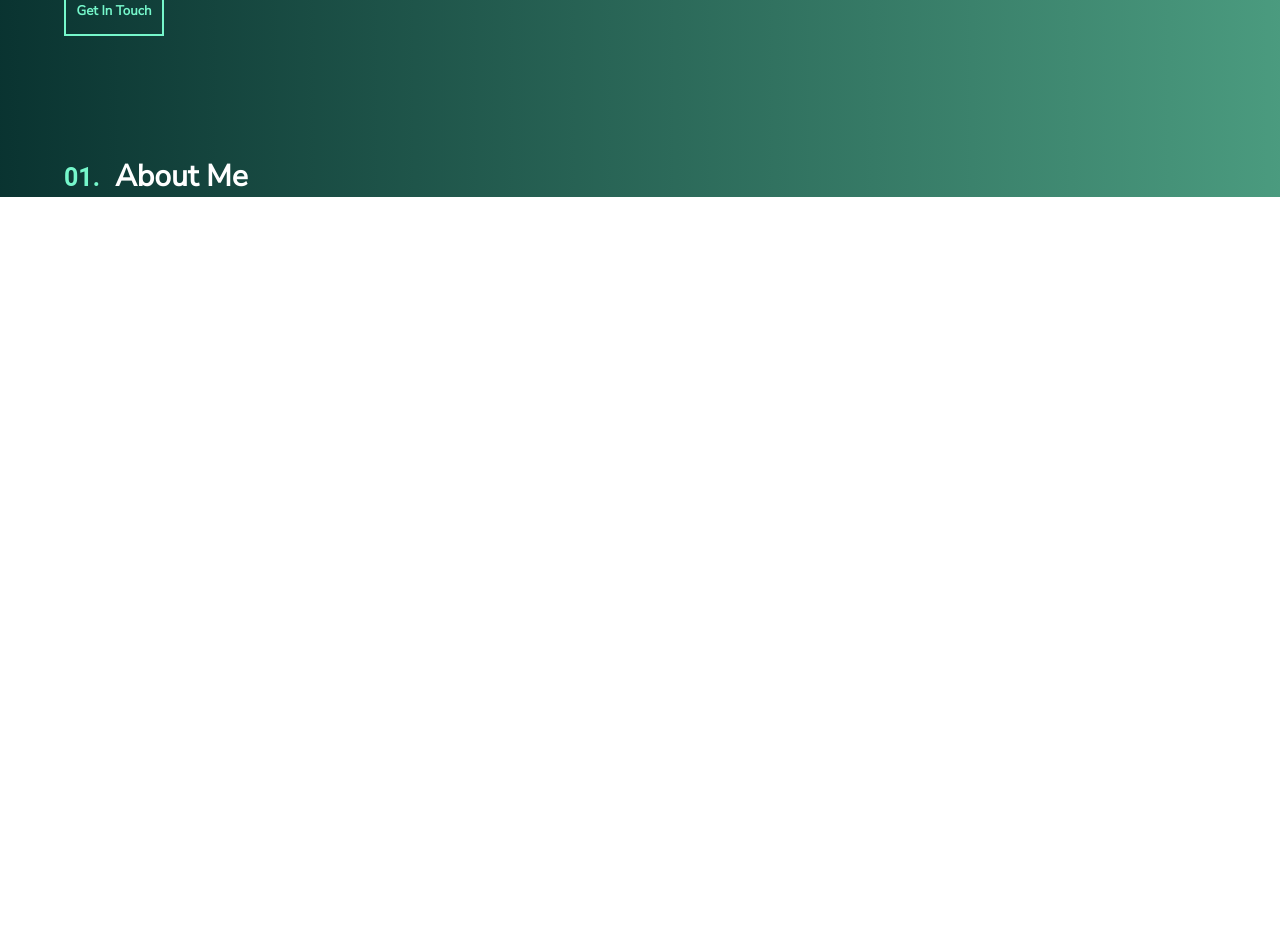
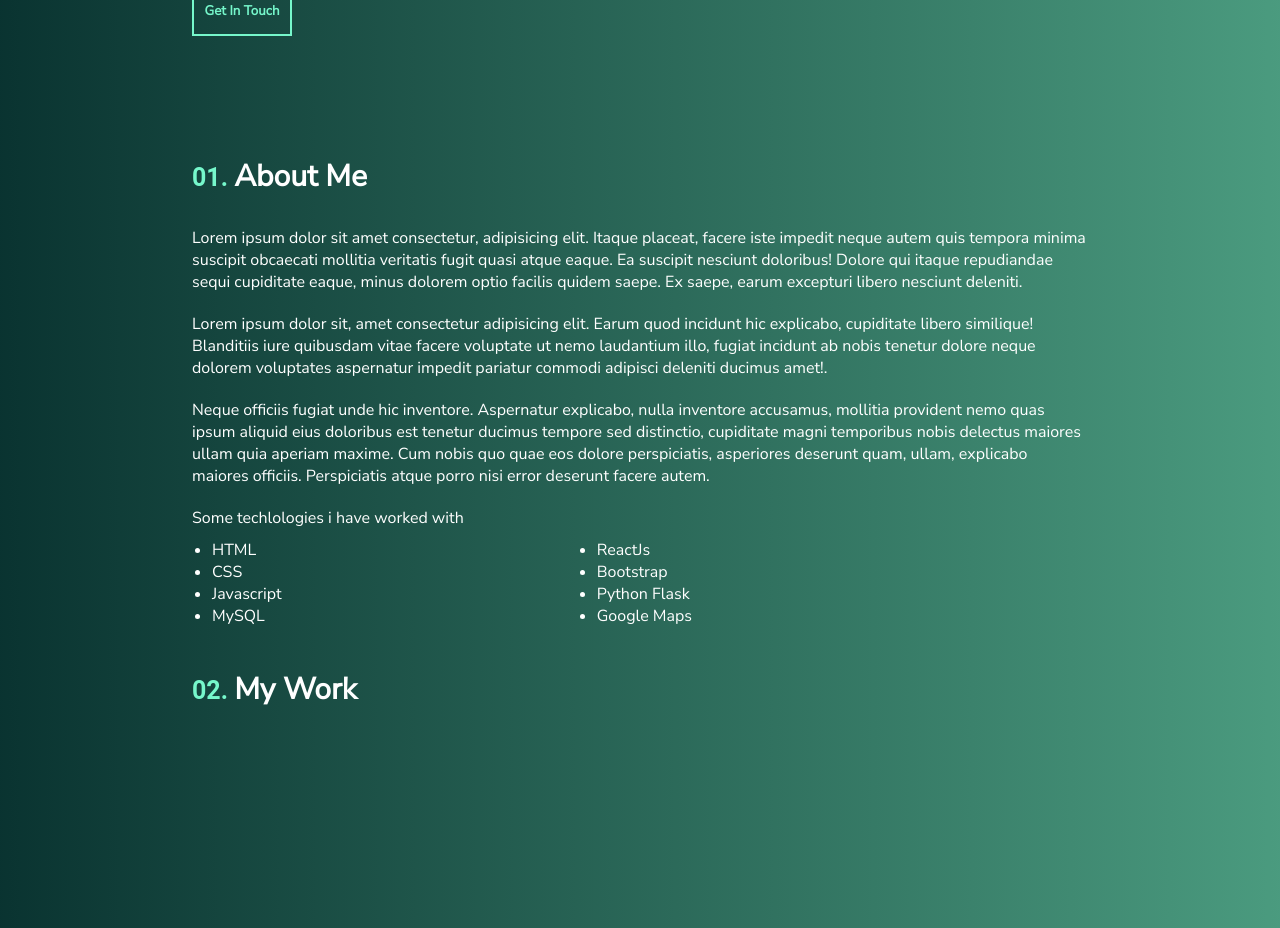
Before and after one commit to godman-codes/portfolio, a React (Create React App) app: page / in a window 1280 px wide. Shown: the part 660-1588 px from the top of the page. Before the commit the page ends 857 px from the top, so only its background shows below. Built offline with nearby package versions, Linux system fonts and the light colour scheme.

Commit message:
fixed some bugs created an information paragraph to talk more about my self and my stack and started a component to show my recent work

```diff
--- a/src/GlobalStyles.js
+++ b/src/GlobalStyles.js
@@ -17,7 +17,8 @@ export const GlobalStyle = createGlobalStyle`
 
 body {
    margin: 0;
-   padding: 0 5%;
+   color: white;
+   padding: 0 15%;
    background: hsla(159, 35%, 45%, 1);
    background: linear-gradient(180deg, hsla(159, 35%, 45%, 1) 0%, hsla(176, 68%, 12%, 1) 100%);
    background: -moz-linear-gradient(180deg, hsla(159, 35%, 45%, 1) 0%, hsla(176, 68%, 12%, 1) 100%);
@@ -37,11 +38,39 @@ body {
    @font-face {
       font-family: 'Nunito Sans';
       src: url(Nunito_sans/NunitoSans-Regular.ttf);
-}
+   }
 
    p{
       font-size: 1rem;
       color: white;
    }
+   @media screen and (max-width: 900px) {
+      padding: 0 5%;
+      h1 {
+      font-size: 1.7rem;
+   }
+
+   h3 {
+      font-size: 1.0rem;
+
+   }
+   p{
+      font-size: 0.9rem;
+   }
+   }
+   @media screen and (max-width: 768px) {
+      padding: 0 3%;
+      h1 {
+      font-size: 1.4rem;
+   }
+
+   h3 {
+      font-size: 1.0rem;
+
+   }
+   p{
+      font-size: 0.9rem;
+   }
+   }
 }
 `;
--- a/src/components/Home.js
+++ b/src/components/Home.js
@@ -4,14 +4,27 @@ import ProfilePicture from "./ProfilePicture";
 import Profile from "../images/profile2.jpg";
 import Infobar from "./Infobar";
 import Subtopic from "./Subtopic";
+import Infobar2 from "./infobar2";
 
 const Home = () => {
    return (
       <>
          <Navbar />
-         <ProfilePicture image={Profile} />
+         <ProfilePicture image={Profile} text="Godman profile picture" />
          <Infobar />
          <Subtopic index="01" subTopic="About Me" />
+         <Infobar2 />
+         <br />
+         <Subtopic index="02" subTopic="My Work" />
+         <br />
+         <br />
+         <br />
+         <br />
+         <br />
+         <br />
+         <br />
+         <br />
+         <br />
       </>
    );
 };
--- /dev/null
+++ b/src/components/MyWorks/MyWorks.styles.js
@@ -0,0 +1,4 @@
+import styled from "styled-components";
+
+export const Wrapper = styled.div``;
+export const Content = styled.div``;
--- a/src/components/ProfilePicture/ProfilePicture.styles.js
+++ b/src/components/ProfilePicture/ProfilePicture.styles.js
@@ -8,7 +8,6 @@ export const Wrapper = styled.div`
    margin: 0px;
 `;
 export const Picture = styled.img`
-   background-color: aqua;
    width: 250px;
    height: 250px;
    border-radius: 50%;
--- a/src/components/ProfilePicture/index.js
+++ b/src/components/ProfilePicture/index.js
@@ -1,10 +1,10 @@
 import React from "react";
 import { Wrapper, Picture } from "./ProfilePicture.styles";
 
-const ProfilePicture = ({ image }) => {
+const ProfilePicture = ({ image, text }) => {
    return (
       <Wrapper>
-         <Picture src={image} alt="Godman" />
+         <Picture src={image} alt={text} />
       </Wrapper>
    );
 };
--- a/src/components/Subtopic/Subtopic.styles.js
+++ b/src/components/Subtopic/Subtopic.styles.js
@@ -1,7 +1,6 @@
 import styled from "styled-components";
 
 export const Content = styled.div`
-   height: 40px;
    padding: 20px 0;
    h1 {
       font-size: 30px;
@@ -10,6 +9,6 @@ export const Content = styled.div`
       color: #76f7cb;
       font-size: 25px;
       font-family: "Roboto", sans-serif;
-      padding-right: 15px;
+      width: 50px;
    }
 `;
--- a/src/components/Subtopic/index.js
+++ b/src/components/Subtopic/index.js
@@ -5,7 +5,7 @@ const Subtopic = ({ index, subTopic }) => {
    return (
       <Content>
          <h1>
-            <span>{index}.</span>
+            <span>{index}. </span>
             {subTopic}
          </h1>
       </Content>
--- a/src/components/infobar2/index.js
+++ b/src/components/infobar2/index.js
@@ -0,0 +1,49 @@
+import React from "react";
+import { Wrapper } from "./infobar2.styles";
+
+const Infobar2 = () => {
+   return (
+      <Wrapper>
+         <p>
+            Lorem ipsum dolor sit amet consectetur, adipisicing elit. Itaque
+            placeat, facere iste impedit neque autem quis tempora minima
+            suscipit obcaecati mollitia veritatis fugit quasi atque eaque. Ea
+            suscipit nesciunt doloribus! Dolore qui itaque repudiandae sequi
+            cupiditate eaque, minus dolorem optio facilis quidem saepe. Ex
+            saepe, earum excepturi libero nesciunt deleniti.
+         </p>
+         <p>
+            Lorem ipsum dolor sit, amet consectetur adipisicing elit. Earum quod
+            incidunt hic explicabo, cupiditate libero similique! Blanditiis iure
+            quibusdam vitae facere voluptate ut nemo laudantium illo, fugiat
+            incidunt ab nobis tenetur dolore neque dolorem voluptates aspernatur
+            impedit pariatur commodi adipisci deleniti ducimus amet!.
+         </p>
+         <p>
+            Neque officiis fugiat unde hic inventore. Aspernatur explicabo,
+            nulla inventore accusamus, mollitia provident nemo quas ipsum
+            aliquid eius doloribus est tenetur ducimus tempore sed distinctio,
+            cupiditate magni temporibus nobis delectus maiores ullam quia
+            aperiam maxime. Cum nobis quo quae eos dolore perspiciatis,
+            asperiores deserunt quam, ullam, explicabo maiores officiis.
+            Perspiciatis atque porro nisi error deserunt facere autem.
+         </p>
+         <p>Some techlologies i have worked with</p>
+         <div id="stack">
+            <ul id="first-list">
+               <li>HTML</li>
+               <li>CSS</li>
+               <li>Javascript</li>
+               <li>MySQL</li>
+            </ul>
+            <ul id="second-list">
+               <li>ReactJs</li>
+               <li>Bootstrap</li>
+               <li>Python Flask</li>
+               <li>Google Maps</li>
+            </ul>
+         </div>
+      </Wrapper>
+   );
+};
+export default Infobar2;
--- a/src/components/infobar2/infobar2.styles.js
+++ b/src/components/infobar2/infobar2.styles.js
@@ -0,0 +1,26 @@
+import styled from "styled-components";
+
+export const Wrapper = styled.div`
+   p {
+      padding: 10px 0;
+   }
+   #stack {
+      display: flex;
+      flex-direction: row;
+      width: 500px;
+      justify-content: space-between;
+   }
+   #first-list {
+      margin-left: 20px;
+      padding: 0;
+   }
+   #second-list {
+      /* padding-left: 50px; */
+   }
+   @media screen and (max-width: 768px) {
+      #stack {
+         width: 300px;
+         justify-content: space-between;
+      }
+   }
+`;
```
Also changed, not shown: src/components/MyWorks/index.js (added, +14 -0 lines).
